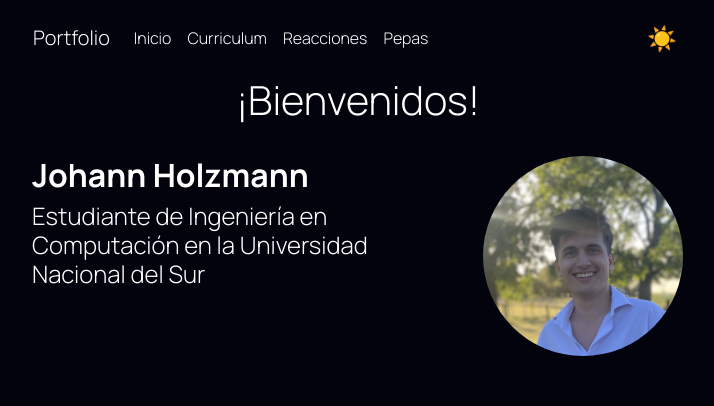
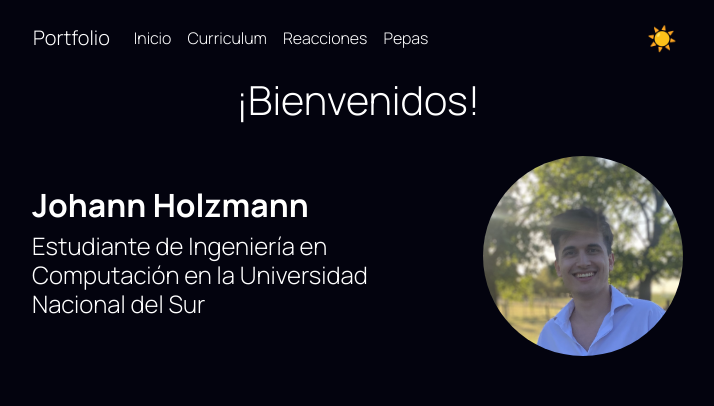
Before and after one commit to johannholzmann/portfolio, a Next.js app: page / in a window 1280 px wide. Shown: the top 406 px of the page, without its empty margins (282-996 px from the left). Built offline with nearby package versions, Linux system fonts and the light colour scheme; no server answers; the database is empty.

Commit message:
Update userinformation.js

```diff
--- a/components/userinformation/userinformation.js
+++ b/components/userinformation/userinformation.js
@@ -5,13 +5,12 @@ import Avatar from '../avatar/avatar';
 const InformationUser = ({ }) => {
   return (
     <Container>
-
       <Row>
-        <Col sm={12} md={8}>
+        <Col sm={12} md={8} style={{ display: 'flex', flexDirection: 'column', justifyContent: "center" }}>
           <h2 className={styles.h1_name}>Johann Holzmann</h2>
           <h4>Estudiante de Ingeniería en Computación en la Universidad Nacional del Sur</h4>
         </Col>
-        <Col sm={12} md={4} style={{'justify-content':'center', 'align-items':'center', display:'flex'}}>
+        <Col sm={12} md={4} style={{ 'justify-content': 'center', 'align-items': 'center', display: 'flex' }}>
           <Avatar />
         </Col>
       </Row>
```
